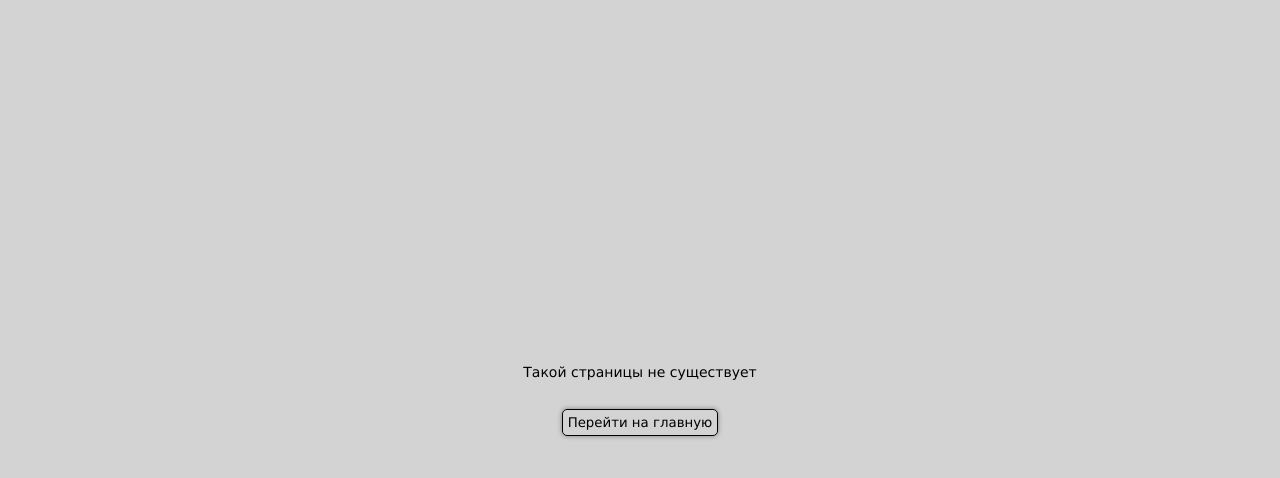
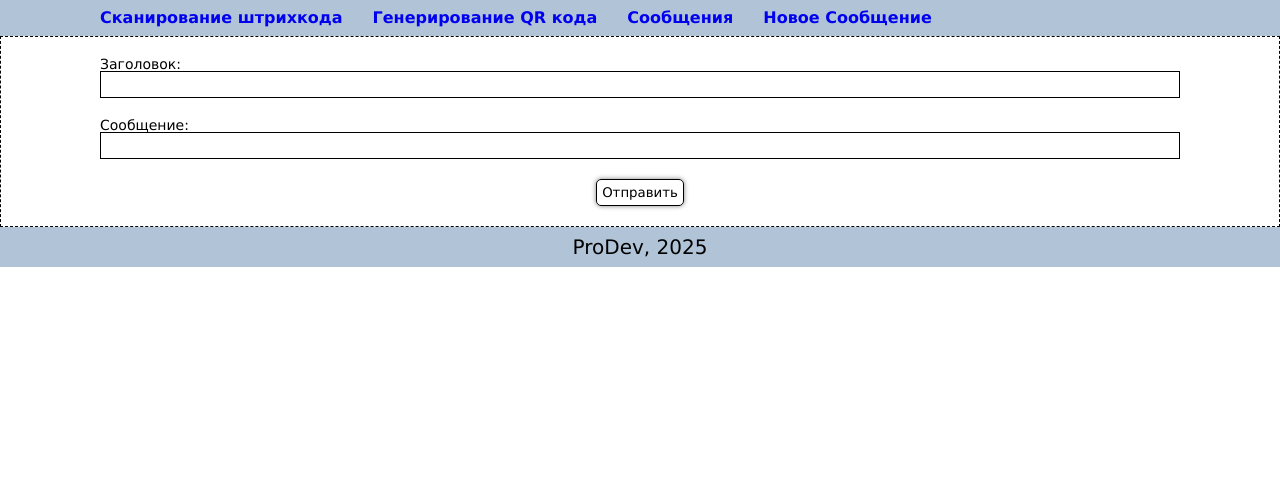
Before and after one commit to Proshka-dev/qrcodegen, a React (Vite) app: page /addpost in a window 1280 px wide. Shown: the top 478 px of the page. Built offline with nearby package versions, Linux system fonts and the light colour scheme.

Commit message:
Доработка SinglePost

```diff
--- a/src/components/Footer/Footer.tsx
+++ b/src/components/Footer/Footer.tsx
@@ -6,7 +6,7 @@ const Footer = () => {
     return (
         <div className='footer'>
             <div className="container">
-                <div className='footer__title'>Footer title</div>
+                <div className='footer__title'>ProDev, 2025</div>
             </div>
         </div>
     )
--- a/src/components/Header/Header.tsx
+++ b/src/components/Header/Header.tsx
@@ -6,7 +6,7 @@ const Header = () => {
     return (
         <div className='header'>
             <div className='container'>
-                <div className='header__title'>Header title</div>
+                {/* <div className='header__title'>Header title</div> */}
                 <Navigation />
             </div>
         </div>
--- a/src/components/Navigation/Navigation.tsx
+++ b/src/components/Navigation/Navigation.tsx
@@ -6,9 +6,10 @@ const Navigation = () => {
     return (
         <>
             <nav className='navigation'>
-                <NavLink to="/scan">Scan</NavLink>
-                <NavLink to="/generate">Generate</NavLink>
-                <NavLink to="/posts">Posts</NavLink>
+                <NavLink to="/scan">Сканирование штрихкода</NavLink>
+                <NavLink to="/generate">Генерирование QR кода</NavLink>
+                <NavLink to="/posts">Сообщения</NavLink>
+                <NavLink to="/addpost">Новое Сообщение</NavLink>
             </nav>
         </>
 
--- a/src/components/Navigation/navigation.css
+++ b/src/components/Navigation/navigation.css
@@ -1,6 +1,6 @@
 .navigation {
     display: flex;
     gap: 30px;
-    font-size: 20px;
+    font-size: 16px;
     font-weight: bold;
 }
--- a/src/main.tsx
+++ b/src/main.tsx
@@ -13,6 +13,7 @@ import React from "react";
 import ErrorPage from './pages/ErrorPage/ErrorPage.tsx'
 import Posts, { postsLoader } from './pages/Posts/Posts.tsx'
 import SinglePost, { singlePostLoader } from './pages/SinglePost/SinglePost.tsx'
+import AddPost from './pages/AddPost/AddPost.tsx'
 
 const router = createBrowserRouter([
 	{
@@ -38,6 +39,10 @@ const router = createBrowserRouter([
 				Component: SinglePost,
 				loader: singlePostLoader,
 			},
+			{
+				path: "addpost",
+				Component: AddPost,
+			},
 		]
 	},
 ]);
--- /dev/null
+++ b/src/pages/AddPost/AddPost.tsx
@@ -0,0 +1,41 @@
+import React, { useState } from 'react'
+import s from './addPost.module.css'
+import axios from 'axios';
+import { Form } from 'react-router';
+
+const AddPost = () => {
+
+	return (
+
+		<div className={s.addpost}>
+			<div className="container">
+				<Form>
+					<div className={s.addpost__body}>
+						<div className={s.addpost__header}>
+							<div>
+								Заголовок:
+							</div>
+							<input className={s.addpost__input} type="text" name='title' />
+						</div>
+
+						<div className={s.addpost__message}>
+							<div>
+								Сообщение:
+							</div>
+							<input className={s.addpost__input} type="text" name='message' />
+						</div>
+
+					</div>
+					<div className={s.addpost__footer}>
+						<button className={s.addpost__button}>
+							Отправить
+						</button>
+					</div>
+				</Form >
+			</div>
+
+		</div >
+	)
+}
+
+export default AddPost
--- /dev/null
+++ b/src/pages/AddPost/addPost.module.css
@@ -0,0 +1,39 @@
+.addpost {
+    padding: 20px 0;
+}
+
+.addpost__body {
+    display: flex;
+    flex-direction: column;
+    gap: 20px;
+    margin-bottom: 20px;
+}
+
+.addpost__input {
+    border: 1px solid black;
+}
+
+.addpost__button {
+    border: 1px solid black;
+    box-shadow: 0 0 5px grey;
+    padding: 5px;
+    border-radius: 5px;
+    transition: all 400ms ease-in-out;
+    width: fit-content;
+}
+
+.addpost__button:hover {
+    border: 1px solid blueviolet;
+    box-shadow: 0 0 5px blueviolet;
+}
+
+.addpost__footer {
+    display: flex;
+    align-items: center;
+    justify-content: center;
+}
+
+.addpost__body input {
+    width: 100%;
+    padding: 5px;
+}
--- a/src/pages/Posts/Posts.tsx
+++ b/src/pages/Posts/Posts.tsx
@@ -17,7 +17,7 @@ const Posts = () => {
 			<div className="container">
 				<div className={s.posts__body}>
 					<div className={s.posts__title}>
-						Posts title
+						Сообщения пользователей
 					</div>
 
 					<div className={s.posts__content}>
--- a/src/pages/QrCodeGenerator/QrCodeGenerator.tsx
+++ b/src/pages/QrCodeGenerator/QrCodeGenerator.tsx
@@ -30,7 +30,9 @@ const QrCodeGenerator = () => {
     return (
         <div className={s.qrcodegenerator}>
             <div className="container">
-                <div className={s.qrcodegenerator__title}>QrCodeGenerator component</div>
+                <div className={s.qrcodegenerator__title}>
+                    Генерирование QR кода
+                </div>
                 <div className={s.qrcodegenerator__body}>
                     <input
                         className={s.qrcodegenerator__input}
--- a/src/pages/QrCodeScanner/QrCodeScanner.tsx
+++ b/src/pages/QrCodeScanner/QrCodeScanner.tsx
@@ -21,7 +21,9 @@ const QrCodeScanner = () => {
     return (
         <div className={s.qrcodescanner}>
             <div className="container">
-                <div className={s.qrcodescanner__title}>QrCodeScanner component</div>
+                <div className={s.qrcodescanner__title}>
+                    Сканирование штрих-кода
+                </div>
                 <div className={s.qrcodescanner__scanwindow} >
                     <BarcodeScannerComponent
                         width={300}
```
